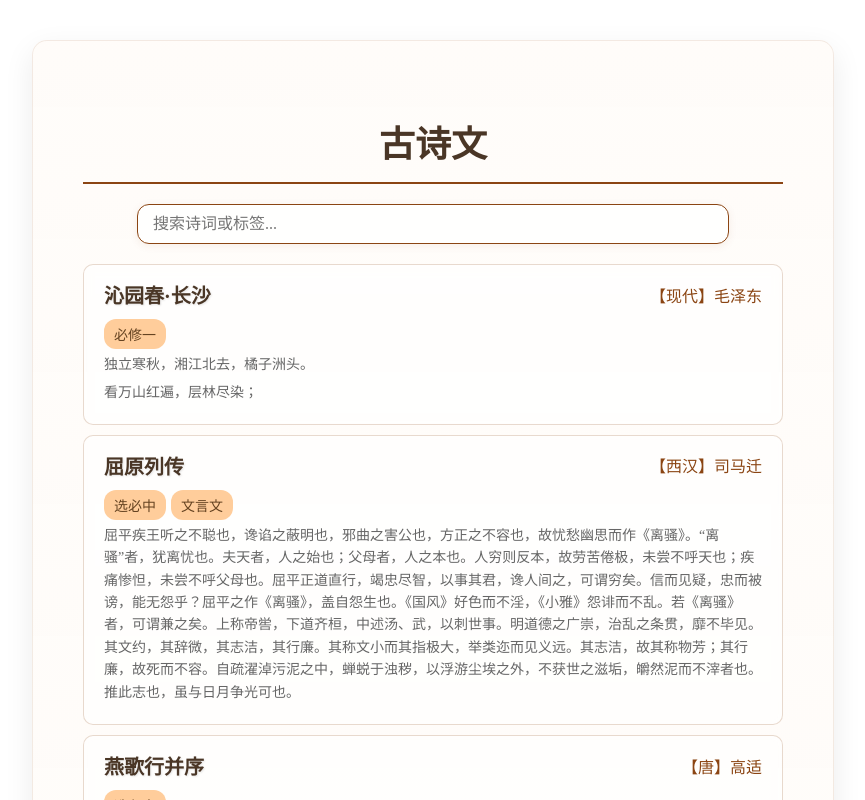
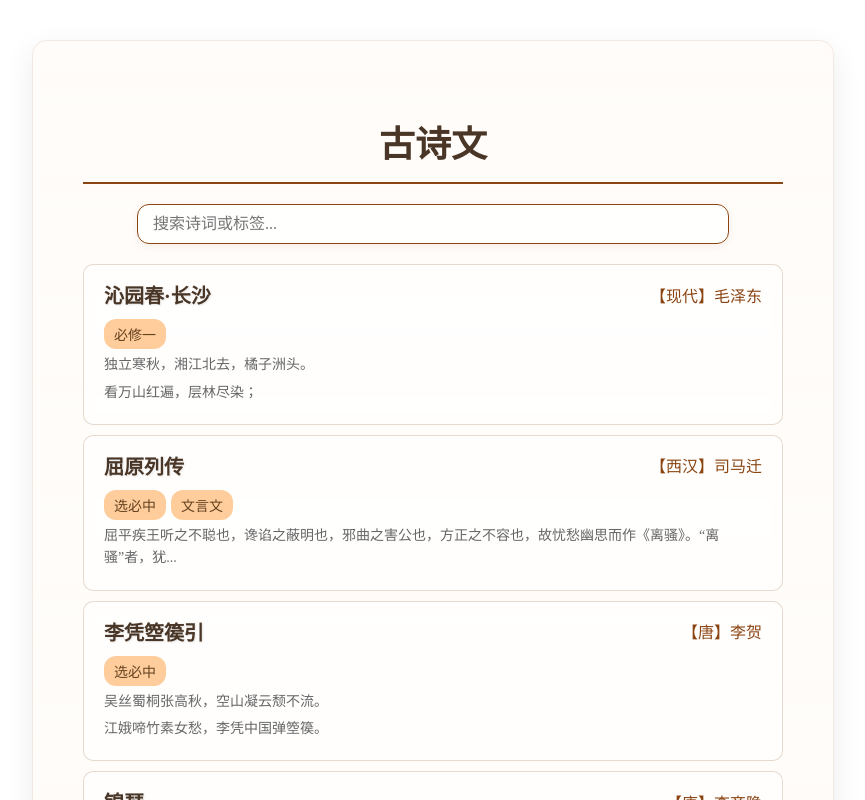
Before and after one commit to YangguangZhou/Poems, a Next.js app: page / in a window 1280 px wide. Shown: the top 800 px of the page, without its empty margins (207-1072 px from the left). Built offline with nearby package versions, Linux system fonts and the light colour scheme.

Commit message:
修改预览

```diff
--- a/pages/index.js
+++ b/pages/index.js
@@ -30,6 +30,31 @@ export default function Home({ poems }) {
     const newHistory = [searchTerm, ...searchHistory.filter(term => term !== searchTerm)];
     setSearchHistory(newHistory);
     localStorage.setItem('searchHistory', JSON.stringify(newHistory));
+  };
+
+  const getPreview = (poem) => {
+    const isClassical = poem.tags.includes('文言文');
+    const firstTwoLines = poem.content.slice(0, 2).join('\n');
+    if (isClassical && firstTwoLines.length > 50) {
+      let preview = '';
+      let count = 0;
+      for (let char of firstTwoLines) {
+        if (count < 50) {
+          preview += char;
+          count++;
+        } else {
+          preview += '...';
+          break;
+        }
+      }
+      return preview.split('\n').map((line, index) => (
+        <p key={index}>{line}</p>
+      ));
+    } else {
+      return poem.content.slice(0, 2).map((line, i) => (
+        <p key={i}>{line}</p>
+      ));
+    }
   };
 
   const filteredPoems = poems.filter(poem => {
@@ -99,9 +124,7 @@ export default function Home({ poems }) {
                     ))}
                   </div>
                   <div className={styles.poemPreview}>
-                    {poem.content.slice(0, 2).map((line, i) => (
-                      <p key={i}>{line}</p>
-                    ))}
+                    {getPreview(poem)}
                   </div>
                 </div>
               </Link>
--- a/styles/Home.module.css
+++ b/styles/Home.module.css
@@ -179,6 +179,12 @@
 
 .poemPreview p {
     margin: 5px 0;
+    overflow: hidden;
+    text-overflow: ellipsis;
+    display: -webkit-box;
+    line-clamp: 2;
+    -webkit-line-clamp: 2; /* 显示两行 */
+    -webkit-box-orient: vertical;
 }
 
 .clearCacheButton {
--- a/styles/Poem.module.css
+++ b/styles/Poem.module.css
@@ -54,16 +54,12 @@
 }
 
 .poemLine {
-    margin-bottom: 20px;
     position: relative;
-    /* text-align: center; */
     color: #3a2b1f;
     transition: color 0.3s ease;
     cursor: pointer;
     font-family: 'Noto Serif SC', serif;
     font-size: 18px;
-    line-height: 1.8;
-    letter-spacing: 1px;
     padding: 10px 0;
     transition: all 0.3s ease;
 }
```
Also changed, not shown: public/poems.txt.
